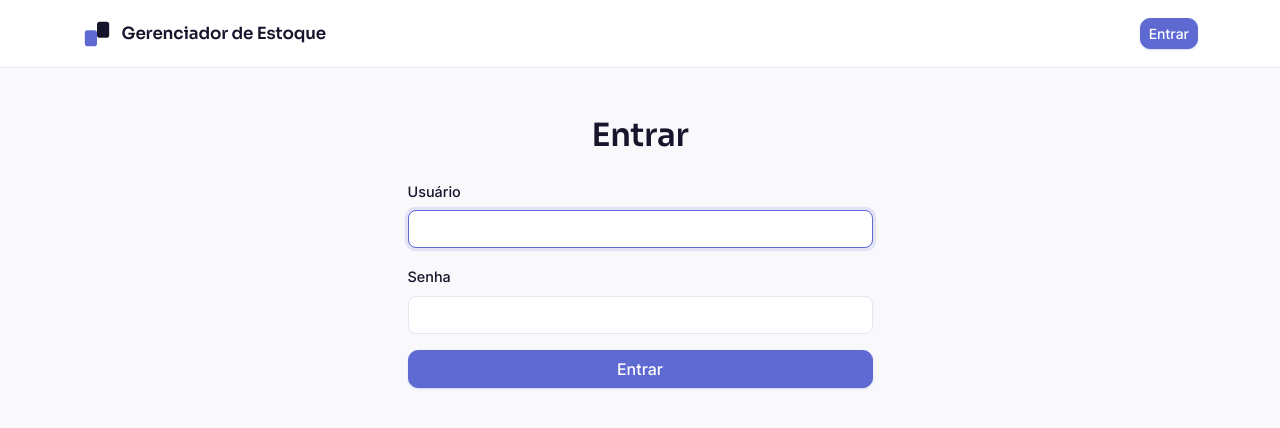
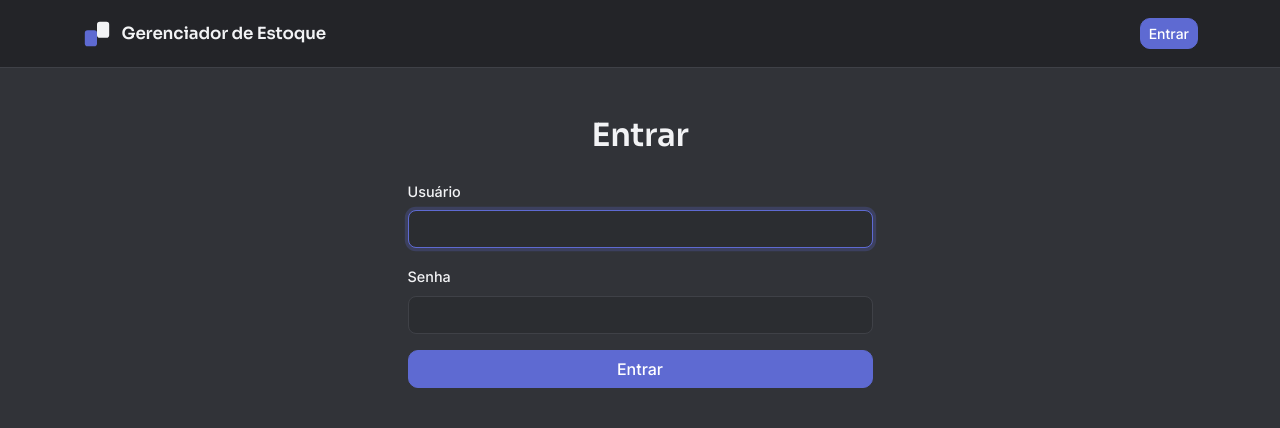
Before and after one commit to duzinetti/ledger-stock, a Django app: page /accounts/login/?next=/employees/ in a window 1280 px wide. Shown: the top 428 px of the page. Run offline with Django 5.2, Linux system fonts and the light colour scheme.

Commit message:
style(ui): switch to dark theme (Discord gray) + semantic green for create actions
Third design pass per product owner feedback. Uses Bootstrap 5.3's
built-in data-bs-theme="dark" as the base (correct, low-risk way to
flip a Bootstrap app to dark mode - hand-rolling every component
override invites bugs) with a 3-layer Discord-inspired charcoal
palette on top (never pure black, per the redesign-existing-projects
skill's audit): navbar/surfaces #2b2d31, canvas #313338, borders
#3f4147. The blue-purple accent (#5e6ad2) stays - it's already close
to Discord's own blurple, so it reads as intentional rather than
mismatched with the new gray.

Introduces --bs-success (Discord green #23a55a) as a second, semantic
accent reserved specifically for actions that create/restore a record
(cadastrar produto, salvar no cadastro, registrar movimentação,
reativar produto/funcionário) - not decorative, and not used for
edit (product_update's Salvar stays primary/blue-purple) or the login
button (brand action, not a create action).

Deliberately did not apply the high-end-visual-design taste-skill
literally - it's built for marketing/landing pages (glassmorphism,
scroll-reveal animation, massive display type) and would hurt more
than help on a dense CRUD dashboard; only its universal parts (press
physics via transform, no pure-black shadows) were kept.

```diff
--- a/inventory/templates/inventory/base.html
+++ b/inventory/templates/inventory/base.html
@@ -1,5 +1,5 @@
 <!DOCTYPE html>
-<html lang="pt-br">
+<html lang="pt-br" data-bs-theme="dark">
 <head>
     <meta charset="UTF-8">
     <meta name="viewport" content="width=device-width, initial-scale=1">
@@ -14,18 +14,35 @@
           crossorigin="anonymous">
 
     <style>
-        :root {
-            --canvas: #f9f9fc;
-            --surface: #ffffff;
-            --ink: #16152b;
-            --ink-soft: #56536e;
-            --ink-faint: #8a87a3;
-            --hairline: #e6e5f2;
+        /* Paleta escura estilo Discord (nunca preto puro - cinza-carvão
+           em 3 camadas de profundidade: navbar mais escura, canvas no
+           meio, superfícies elevadas mais claras). Acento azul-roxeado
+           mantido como identidade de marca (é quase o blurple oficial
+           do próprio Discord); verde reservado só pra ações de criação
+           (cadastrar/registrar/reativar), nunca decorativo. */
+        :root, [data-bs-theme="dark"] {
+            --canvas: #313338;
+            --surface: #2b2d31;
+            --surface-deep: #232428;
+            --ink: #f2f3f5;
+            --ink-soft: #dbdee1;
+            --ink-faint: #949ba4;
+            --hairline: #3f4147;
             --accent: #5e6ad2;
             --accent-hover: #4b56c2;
-            --accent-tint: #eceafc;
-            --bs-primary: #5e6ad2;
+            --accent-tint: #3a3d8a;
+            --create: #23a55a;
+            --create-hover: #1e8e4d;
+
+            --bs-body-bg: var(--canvas);
+            --bs-body-color: var(--ink-soft);
+            --bs-border-color: var(--hairline);
+            --bs-secondary-bg: var(--surface);
+            --bs-tertiary-bg: var(--surface-deep);
+            --bs-primary: var(--accent);
             --bs-primary-rgb: 94, 106, 210;
+            --bs-success: var(--create);
+            --bs-success-rgb: 35, 165, 90;
             --bs-body-font-family: 'Inter', sans-serif;
             --bs-link-color: var(--accent);
             --bs-link-hover-color: var(--accent-hover);
@@ -61,11 +78,21 @@
             background-color: var(--accent);
             border-color: var(--accent);
             border-radius: 10px;
-            box-shadow: 0 1px 2px rgba(94, 106, 210, 0.25);
         }
         .btn-primary:hover, .btn-primary:focus {
             background-color: var(--accent-hover);
             border-color: var(--accent-hover);
+        }
+        .btn-success {
+            background-color: var(--create);
+            border-color: var(--create);
+            border-radius: 10px;
+            color: #ffffff;
+        }
+        .btn-success:hover, .btn-success:focus {
+            background-color: var(--create-hover);
+            border-color: var(--create-hover);
+            color: #ffffff;
         }
         .btn-outline-secondary {
             border-radius: 10px;
@@ -73,8 +100,9 @@
             color: var(--ink-soft);
         }
         .btn-outline-secondary:hover {
-            background-color: var(--ink);
-            border-color: var(--ink);
+            background-color: var(--surface-deep);
+            border-color: var(--hairline);
+            color: var(--ink);
         }
         .btn-outline-danger {
             border-radius: 10px;
@@ -82,7 +110,7 @@
 
         /* Cabeçalho */
         .navbar {
-            background-color: var(--surface);
+            background-color: var(--surface-deep);
             border-bottom: 1px solid var(--hairline);
             padding-top: 0.85rem;
             padding-bottom: 0.85rem;
@@ -102,7 +130,7 @@
             color: var(--ink) !important;
         }
         .nav-link {
-            color: var(--ink-soft);
+            color: var(--ink-faint);
             border-radius: 8px;
             padding: 0.4rem 0.85rem !important;
             font-weight: 500;
@@ -120,7 +148,7 @@
             height: 30px;
             border-radius: 50%;
             background-color: var(--accent-tint);
-            color: var(--accent-hover);
+            color: #c7cbff;
             display: inline-flex;
             align-items: center;
             justify-content: center;
@@ -128,6 +156,10 @@
             font-weight: 600;
         }
 
+        .table {
+            --bs-table-bg: transparent;
+            --bs-table-color: var(--ink-soft);
+        }
         .table > :not(caption) > * > * {
             border-bottom-color: var(--hairline);
         }
@@ -140,16 +172,21 @@
             border-bottom-width: 1px;
         }
         .table-hover > tbody > tr:hover > * {
-            background-color: var(--accent-tint);
+            background-color: var(--surface);
+            color: var(--ink);
         }
 
         .form-control, .form-select {
+            background-color: var(--surface);
             border-color: var(--hairline);
             border-radius: 8px;
+            color: var(--ink);
         }
         .form-control:focus, .form-select:focus {
+            background-color: var(--surface);
             border-color: var(--accent);
-            box-shadow: 0 0 0 0.2rem rgba(94, 106, 210, 0.15);
+            color: var(--ink);
+            box-shadow: 0 0 0 0.2rem rgba(94, 106, 210, 0.25);
         }
         .form-label {
             font-weight: 500;
@@ -158,6 +195,7 @@
         }
 
         .page-link {
+            background-color: var(--surface);
             color: var(--ink-soft);
             border-color: var(--hairline);
         }
@@ -170,7 +208,7 @@
             <a class="navbar-brand" href="{% url 'product_list' %}">
                 <svg class="brand-mark" viewBox="0 0 32 32" fill="none" xmlns="http://www.w3.org/2000/svg" aria-hidden="true">
                     <rect x="3" y="12" width="13" height="17" rx="3" fill="#5e6ad2"/>
-                    <rect x="16" y="3" width="13" height="17" rx="3" fill="#16152b"/>
+                    <rect x="16" y="3" width="13" height="17" rx="3" fill="#f2f3f5"/>
                 </svg>
                 Gerenciador de Estoque
             </a>
@@ -216,7 +254,7 @@
             {% for message in messages %}
                 <div class="alert {% if message.tags == 'error' %}alert-danger{% else %}alert-success{% endif %} alert-dismissible fade show" role="alert">
                     {{ message }}
-                    <button type="button" class="btn-close" data-bs-dismiss="alert" aria-label="Fechar"></button>
+                    <button type="button" class="btn-close btn-close-white" data-bs-dismiss="alert" aria-label="Fechar"></button>
                 </div>
             {% endfor %}
         {% endif %}
--- a/inventory/templates/inventory/employee_list.html
+++ b/inventory/templates/inventory/employee_list.html
@@ -27,7 +27,7 @@
                     <td class="text-end">
                         {% if membership.user_id != user.id %}
                             <a href="{% url 'employee_toggle_active' membership.id %}"
-                               class="btn btn-sm {% if membership.user.is_active %}btn-outline-danger{% else %}btn-primary{% endif %}">
+                               class="btn btn-sm {% if membership.user.is_active %}btn-outline-danger{% else %}btn-success{% endif %}">
                                 {% if membership.user.is_active %}Desativar{% else %}Reativar{% endif %}
                             </a>
                         {% endif %}
--- a/inventory/templates/inventory/employee_toggle_active.html
+++ b/inventory/templates/inventory/employee_toggle_active.html
@@ -15,7 +15,7 @@
             <p class="text-muted">Tem certeza que deseja reativar o acesso de <strong>{{ membership.user.username }}</strong>?</p>
             <form method="post" class="d-flex gap-2">
                 {% csrf_token %}
-                <button type="submit" class="btn btn-primary">Confirmar reativação</button>
+                <button type="submit" class="btn btn-success">Confirmar reativação</button>
                 <a href="{% url 'employee_list' %}" class="btn btn-outline-secondary">Cancelar</a>
             </form>
         {% endif %}
--- a/inventory/templates/inventory/movement_create.html
+++ b/inventory/templates/inventory/movement_create.html
@@ -15,6 +15,6 @@
             {% endif %}
         </div>
         {% endfor %}
-        <button type="submit" class="btn btn-primary">Registrar</button>
+        <button type="submit" class="btn btn-success">Registrar</button>
     </form>
 {% endblock %}
--- a/inventory/templates/inventory/product_create.html
+++ b/inventory/templates/inventory/product_create.html
@@ -13,6 +13,6 @@
             {% endif %}
         </div>
         {% endfor %}
-        <button type="submit" class="btn btn-primary">Salvar</button>
+        <button type="submit" class="btn btn-success">Salvar</button>
     </form>
 {% endblock %}
--- a/inventory/templates/inventory/product_detail.html
+++ b/inventory/templates/inventory/product_detail.html
@@ -29,7 +29,7 @@
     </div>
 
     <div class="d-flex gap-2 mb-4">
-        <a href="{% url 'movement_create' product.id %}" class="btn btn-primary">Registrar movimentação</a>
+        <a href="{% url 'movement_create' product.id %}" class="btn btn-success">Registrar movimentação</a>
         <a href="{% url 'product_update' product.id %}" class="btn btn-outline-secondary">Editar produto</a>
         <a href="{% url 'product_delete' product.id %}" class="btn btn-outline-danger">Inativar produto</a>
     </div>
--- a/inventory/templates/inventory/product_inactive_list.html
+++ b/inventory/templates/inventory/product_inactive_list.html
@@ -24,7 +24,7 @@
                     <td>{{ product.category }}</td>
                     <td class="numeric">R$ {{ product.price }}</td>
                     <td class="text-end">
-                        <a href="{% url 'product_reactivate' product.id %}" class="btn btn-sm btn-primary">Reativar</a>
+                        <a href="{% url 'product_reactivate' product.id %}" class="btn btn-sm btn-success">Reativar</a>
                     </td>
                 </tr>
                 {% endfor %}
--- a/inventory/templates/inventory/product_list.html
+++ b/inventory/templates/inventory/product_list.html
@@ -6,7 +6,7 @@
             <input type="text" name="q" class="form-control" placeholder="Buscar produto" value="{{ search_term }}">
             <button type="submit" class="btn btn-outline-secondary">Buscar</button>
         </form>
-        <a href="{% url 'product_create' %}" class="btn btn-primary">Cadastrar novo produto</a>
+        <a href="{% url 'product_create' %}" class="btn btn-success">Cadastrar novo produto</a>
     </div>
 
     {% if products %}
--- a/inventory/templates/inventory/product_reactivate.html
+++ b/inventory/templates/inventory/product_reactivate.html
@@ -7,7 +7,7 @@
 
         <form method="post" class="d-flex gap-2">
             {% csrf_token %}
-            <button type="submit" class="btn btn-primary">Confirmar reativação</button>
+            <button type="submit" class="btn btn-success">Confirmar reativação</button>
             <a href="{% url 'product_inactive_list' %}" class="btn btn-outline-secondary">Cancelar</a>
         </form>
     </div>
```
